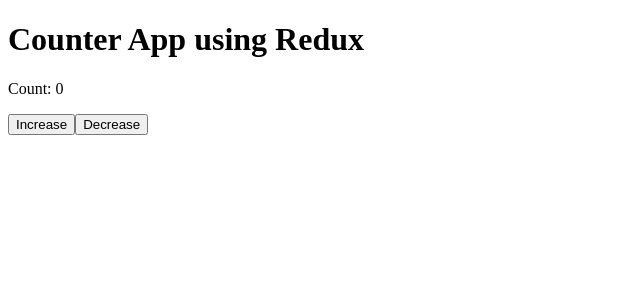
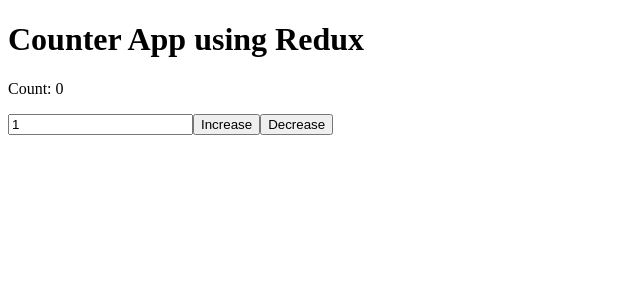
Before and after one commit to Vikassinghrathor/React_Practice_exercises, a React (Vite) app: page / in a window 1280 px wide. Shown: the top 300 px of the page, without its empty margins (0-640 px from the left). Built offline with nearby package versions, Linux system fonts and the light colour scheme.

Commit message:
increase count number using input value

```diff
--- a/src/components/ReduxCounter.jsx
+++ b/src/components/ReduxCounter.jsx
@@ -1,15 +1,18 @@
 import { useDispatch, useSelector } from "react-redux";
-import { increaseCounter, decreaseCounter } from "../redux/slices/appSlice";
+import { increaseCounter, decreaseCounter, updateNumber } from "../redux/slices/appSlice";
 
 const ReduxCounter = () => {
   const dispatch = useDispatch();
   const count = useSelector((state) => state.appReducer.count);
+  const number = useSelector((state) => state.appReducer.number);
+
 
   return (
     <>
       <h1>Counter App using Redux</h1>
       <div className="counter">
         <p>Count: {count}</p>
+        <input value={number} type="text" placeholder="number count" onChange={(e) => dispatch(updateNumber(e.target.value))}/>
         <button onClick={() => dispatch(increaseCounter())}>Increase</button>
         <button onClick={() => dispatch(decreaseCounter())}>Decrease</button>
       </div>
--- a/src/redux/slices/appSlice.ts
+++ b/src/redux/slices/appSlice.ts
@@ -2,6 +2,7 @@
 
 const initialState = {
   count: 0,
+  number: 1,
 };
 
 const appSlice = createSlice({
@@ -9,14 +10,17 @@
   initialState,  // Use the defined initialState here
   reducers: {
     increaseCounter : (state) => {
-      state.count += 1;
+      state.count += Number(state.number);
     },
     decreaseCounter : (state) => {
-      state.count -= 1;
+      state.count -= Number(state.number);
     },
+    updateNumber: (state , action) => {
+      state.number = action.payload; // Update the number with the provided payload.
+    }
   },
 });
 
-export const { increaseCounter, decreaseCounter } = appSlice.actions; // Export the actions for use in other parts of the application.
+export const { increaseCounter, decreaseCounter , updateNumber} = appSlice.actions; // Export the actions for use in other parts of the application.
 
 export default appSlice.reducer;
```
